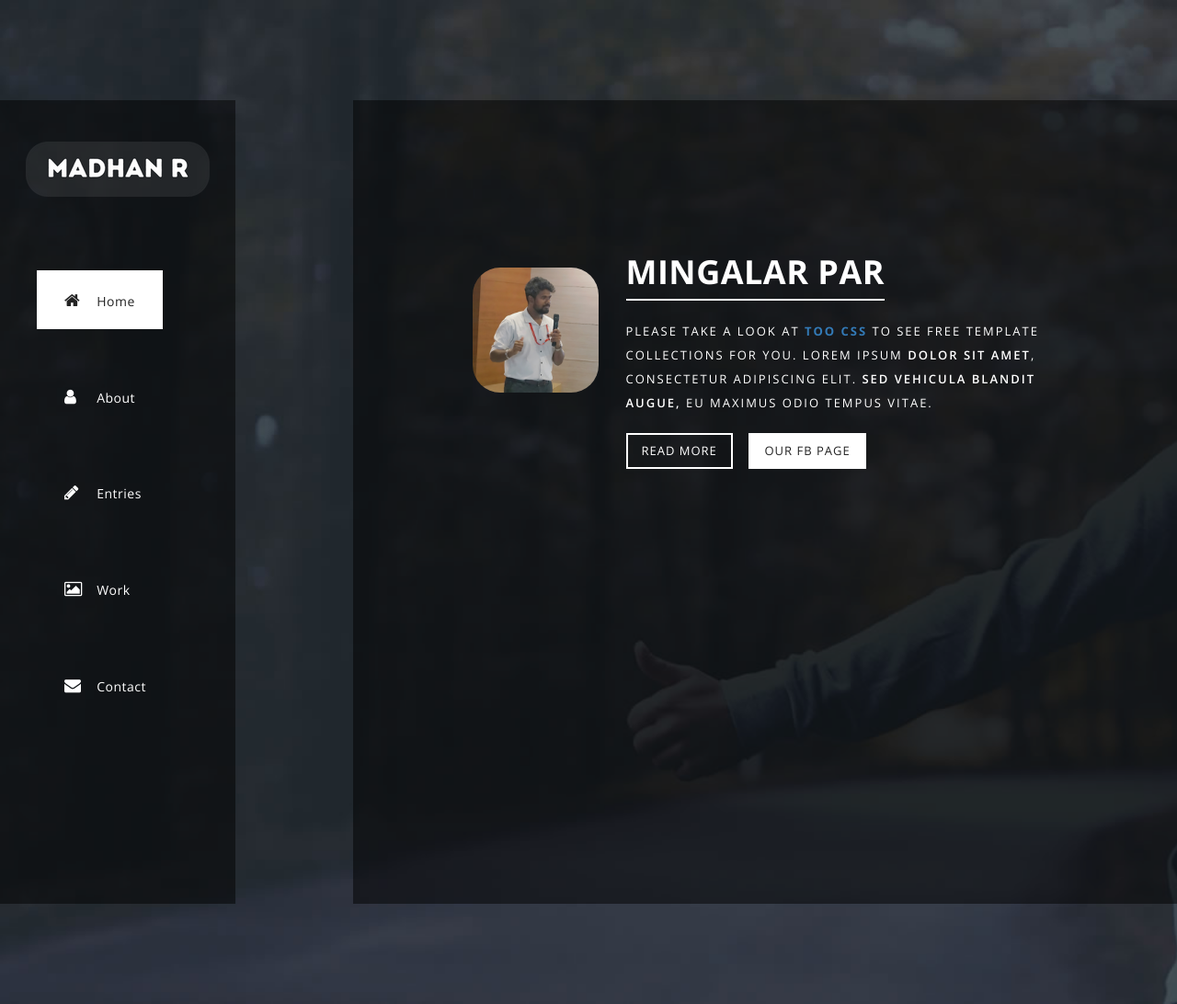
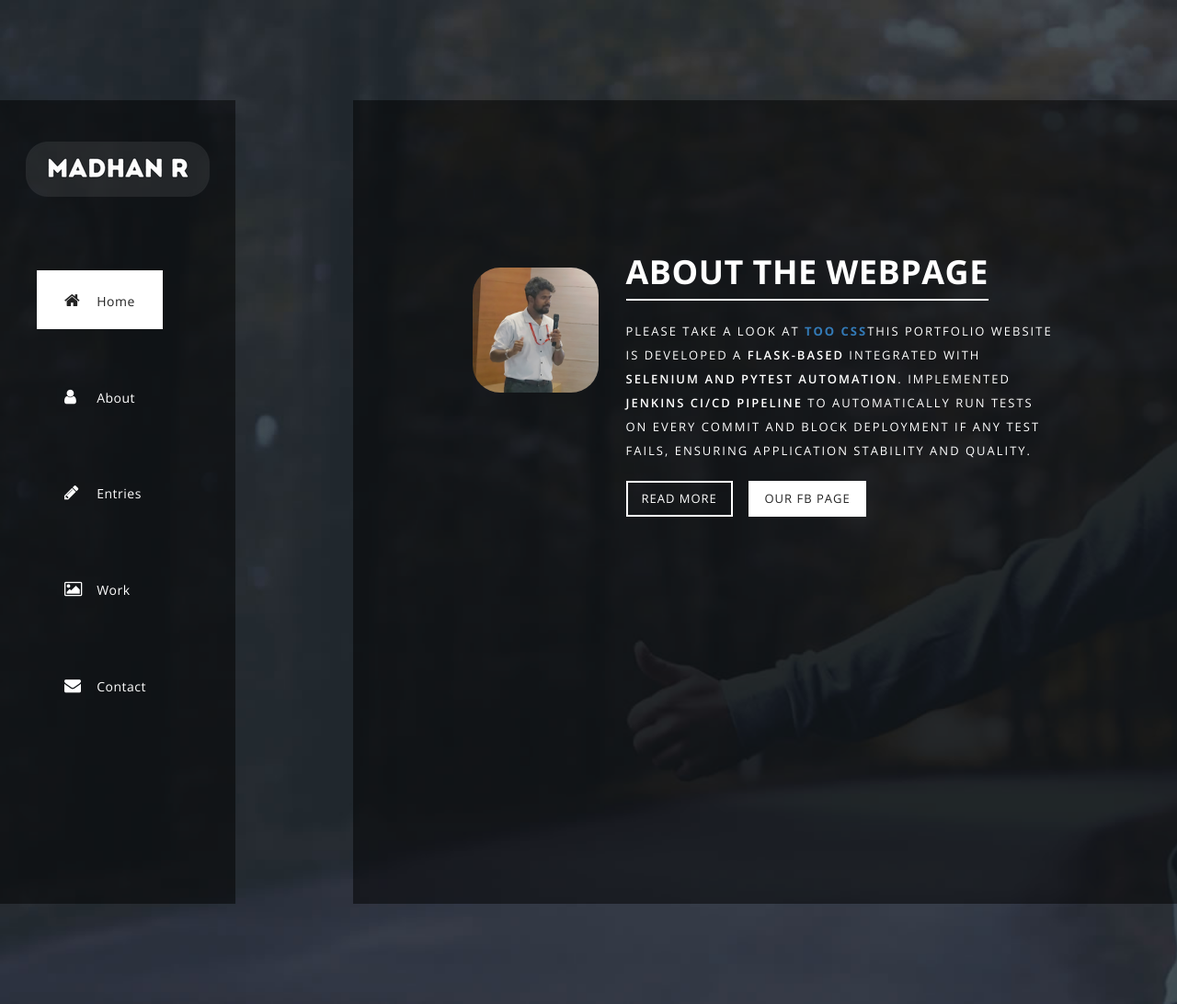
Before and after one commit to Madhan-2004/Portfolio, a Flask app: page / in a window 1280 px wide. Shown: the whole page at 92% size. Run offline with Flask 3, Linux system fonts and the light colour scheme; some libraries are stand-ins or nearby versions.

Commit message:
files updated

```diff
--- a/app/templates/index.html
+++ b/app/templates/index.html
@@ -58,8 +58,8 @@ https://templatemo.com/tm-512-moonlight
                       <div class="author-image"><img src="{{ url_for('static', filename='img/author_image.png') }}" alt="Author Image"></div>
                   </div>
                   <div class="col-md-9">
-                      <h2>Mingalar par</h2>
-                      <p>Please take a look at <strong><a rel="nofollow" href="https://www.toocss.com">Too CSS</a></strong> to see free template collections for you. Lorem ipsum <em>dolor sit amet</em>, consectetur adipiscing elit. <em>Sed vehicula blandit augue,</em> eu maximus odio tempus vitae.</p>
+                      <h2>About the Webpage</h2>
+                      <p>Please take a look at <strong><a rel="nofollow" href="https://www.toocss.com">Too CSS</a></strong>This portfolio website is Developed a <em>Flask-based</em> integrated with <em>Selenium and PyTest automation</em>. Implemented <em>Jenkins CI/CD pipeline</em> to automatically run tests on every commit and block deployment if any test fails, ensuring application stability and quality.</p>
                       <div class="main-btn"><a href="#2">Read More</a></div>
                       <div class="fb-btn"><a rel="nofollow" href="https://fb.com/templatemo">Our FB Page</a></div>
                   </div>
@@ -71,12 +71,13 @@ https://templatemo.com/tm-512-moonlight
                 <div class="container-fluid">
                     <div class="col-md-6">
                         <div class="left-content">
-                            <h2>About Us</h2>
-                            <p>Please tell your friends about templatemo website. A variety of free CSS templates are available for immediate downloads.</p>
-                            <p>Phasellus vitae faucibus orci. Etiam eleifend orci sed faucibus semper. Cras varius dolor et augue fringilla, eu commodo sapien iaculis. Donec eget dictum tellus. <a href="#">Curabitur</a> a interdum diam. Nulla vestibulum porttitor porta.</p>
-                            <p>Nulla vitae interdum libero, vel posuere ipsum. Phasellus interdum est et dapibus tempus. Vestibulum malesuada lorem condimentum mauris ornare dapibus. Curabitur tempor ligula et <a href="#">placerat</a> molestie.</p>
-                            <p>Aliquam efficitur eu purus in interdum. <a href="#">Etiam tincidunt</a> magna ex, sit amet lobortis felis bibendum id. Lorem ipsum dolor sit amet, consectetur adipiscing elit. </p>
-                          <div class="main-btn"><a href="#3">Read More</a></div>
+                            <h2>About Me</h2>
+                            <p>As a dedicated software developer, specialized in Python, Java, GitHub and MySQL, with over 200 coding problems solved on LeetCode. My passion for logical thinking and problem-solving drives my pursuit of excellence.</p>
+                            <p>Have three years of experience as the Advisor lead tech of "Manavar Manram - SF" at PSGCAS, designing and executing 12+ events. My skills in Photoshop, Canva, and video editing have been key to creating impactful content. </p>
+                            <p>Organized three major inter-college and intra-college events at PSGCAS, engaging over 300 participants and 30+ volunteers, earning positive feedback for seamless execution.</p>
+                            <p>Served as the Chairperson of the Department of IT at PSGCAS, where I lead and inspire my peers. My experience in managing large teams and complex projects has prepared me to excel in challenging environments.</p>
+                            <p>Eager to leverage my technical skills, leadership experience, and problem-solving abilities, am committed to building a successful career in software development.</p>
+                            <div class="main-btn"><a href="#3">Read More</a></div>
                       </div>
                     </div>
                     <div class="col-md-6">
```
